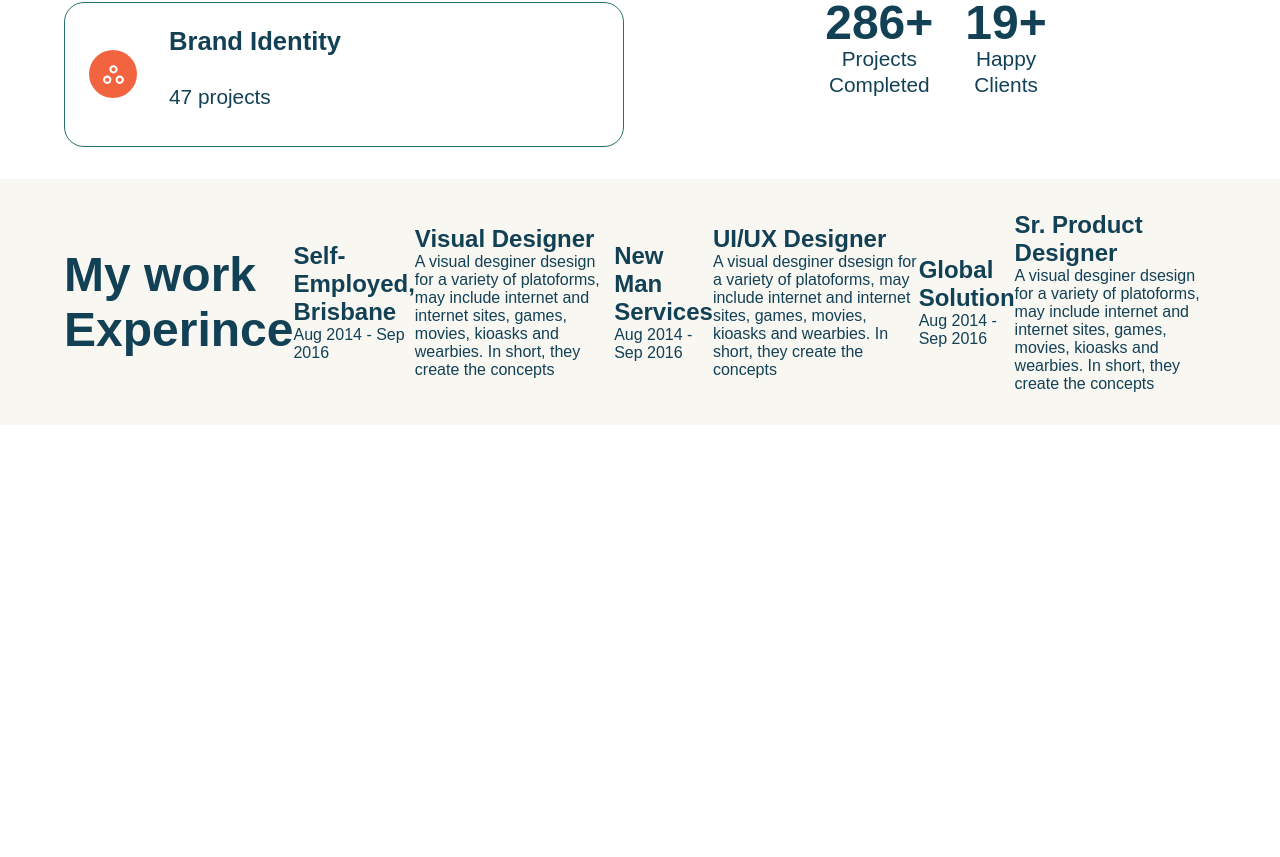
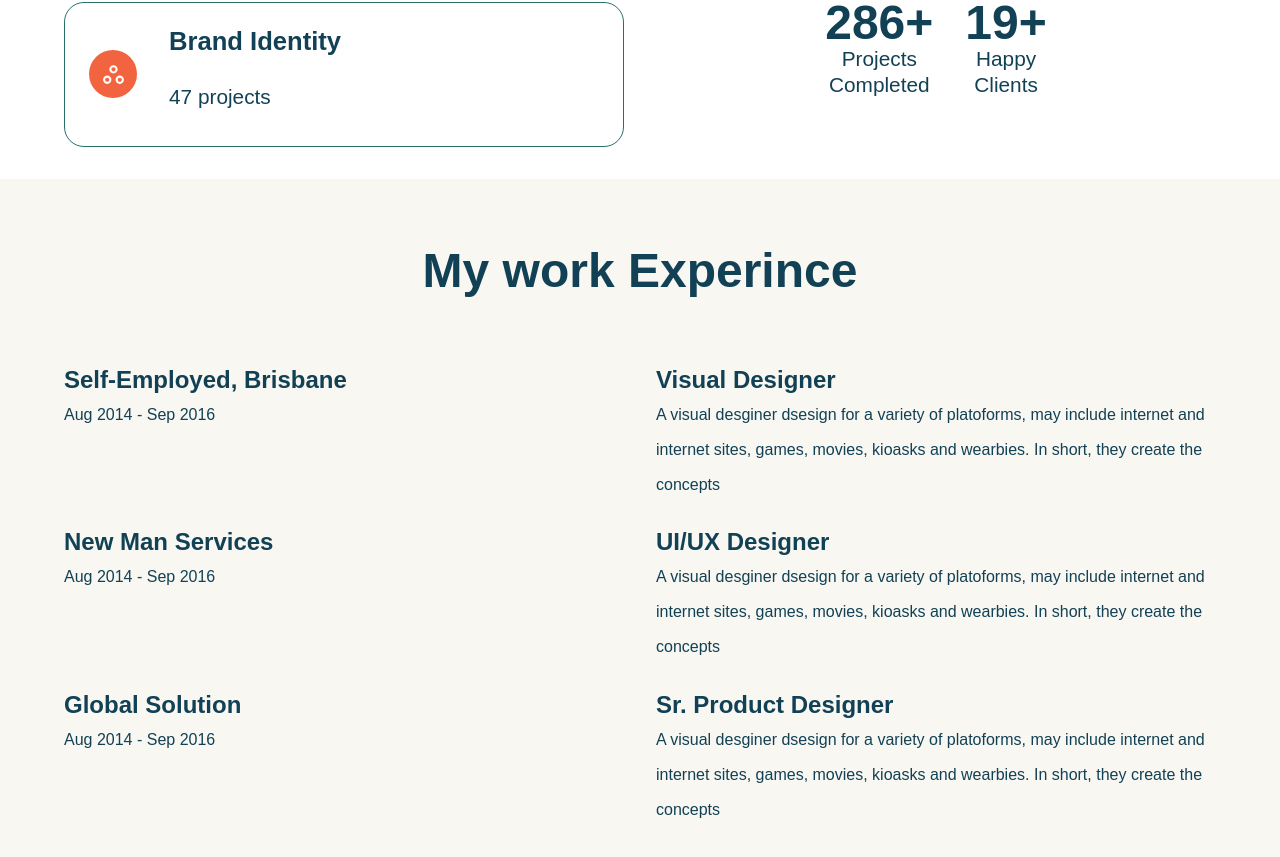
Before and after one commit to dearyfareq/react-personal-portfolio, a React (Vite) app: page / in a window 1280 px wide. Shown: the part 970-1827 px from the top of the page. Before the commit the page ends 1395 px from the top, so only its background shows below. Built offline with nearby package versions, Linux system fonts and the light colour scheme; a web font is replaced by a local one.

Commit message:
added work experience initial styling, going for a dinner break

```diff
--- a/react-personal-portfolio/src/components/Work.module.scss
+++ b/react-personal-portfolio/src/components/Work.module.scss
@@ -0,0 +1,37 @@
+@import "../styles/contants.scss";
+
+.wrapper{
+
+    .container{
+        flex-direction: column;
+        gap: 2rem;
+
+        .experience{
+            width: 100%;
+            flex-direction: column;
+            gap: 1.4rem;
+            position: relative;
+
+
+            .exp{
+                width: 100%;
+                justify-content: space-between;
+                line-height: 35px;
+                align-items: flex-start;
+                flex-wrap: nowrap;
+                //border: 1px solid red;
+
+                //this flex: 1; gives equal width to the two flex children and allows perfext lining.
+                >div{
+                    flex: 1;
+                }
+
+                .role{
+                    margin-left: 2rem;
+                }
+
+            }
+        }
+
+    }
+}
```
